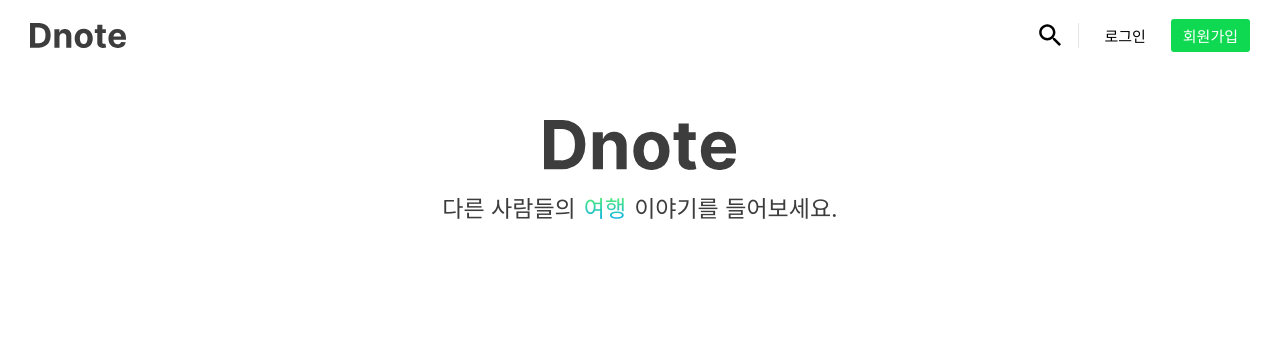
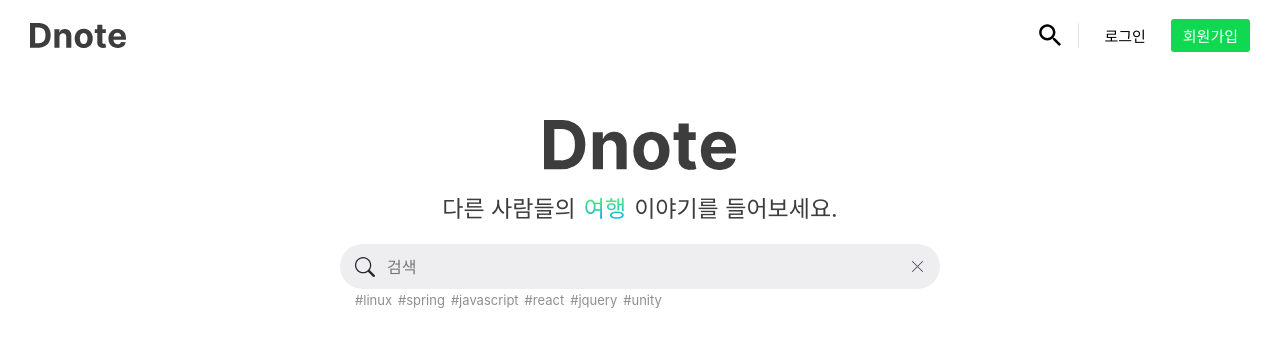
Before and after one commit to qazplm5602/Dnote, a React (Vite) app in the folder client/: page / in a window 1280 px wide. Shown: the top 346 px of the page. Built offline with nearby package versions, Linux system fonts and the light colour scheme; a web font is replaced by a local one.

Commit message:
home 검색부분 추가

```diff
--- a/client/src/components/Home/Home.tsx
+++ b/client/src/components/Home/Home.tsx
@@ -1,10 +1,14 @@
 import style from './home.module.css';
+import { useEffect, useMemo, useState } from 'react';
+
 import Logo from '../../assets/Dnote.svg'
-import { useEffect, useMemo, useState } from 'react';
+import SearchIcon from '../../assets/icons/ic-search.svg';
+import CloseIcon from '../../assets/icons/ic-close-solid.svg';
 
 export default function Home() {
     return <main>
         <Title />
+        <SearchSection />
     </main>;
 }
 
@@ -65,3 +69,32 @@ function Title() {
         <div>다른 사람들의 <div className={style.text} style={{ width: `${width}px`, opacity: show ? 1 : 0 }}>{titleList[idx]}</div> 이야기를 들어보세요.</div>
     </section>
 }
+
+function SearchSection() {
+    return <section className={style.search_main}>
+        <SearchBox />
+        <PopularTags />
+    </section>;
+}
+
+function SearchBox() {
+    return <div className={style.search_box}>
+        <img className={style.icon} src={SearchIcon} />
+        <input type="text" placeholder='검색' />
+
+        <button className={style.clear}>
+            <img src={CloseIcon} />
+        </button>
+    </div>;
+}
+
+function PopularTags() {
+    return <section className={style.popular_tags}>
+        <div>#linux</div>
+        <div>#spring</div>
+        <div>#javascript</div>
+        <div>#react</div>
+        <div>#jquery</div>
+        <div>#unity</div>
+    </section>;
+}
--- a/client/src/components/Home/home.module.css
+++ b/client/src/components/Home/home.module.css
@@ -21,6 +21,7 @@
     margin: 0 8px;
 
     font-weight: 600;
+    text-wrap: nowrap;
 
     background: linear-gradient(#67FF52 0%, #00A6FF 100%);
     background-clip: text;
@@ -29,3 +30,74 @@
 
     transition: opacity 300ms, width 300ms;
 }
+
+.search_main {
+    width: 600px;
+    height: auto;
+
+    margin: 0 auto;
+    margin-top: 20px;
+}
+
+.search_main > .search_box {
+    width: 100%;
+    height: 45px;
+    border-radius: 50px;
+
+    padding: 10px 15px;
+    gap: 0 10px;
+
+    display: flex;
+    align-items: center;
+
+    background-color: #EEEEF0;
+}
+
+.search_main > .search_box > .icon {
+    height: 20px;
+}
+
+.search_main > .search_box > .clear {
+    border: none;
+    background-color: transparent;
+    display: flex;
+
+    padding: 0;
+
+    width: 15px;
+    height: 15px;
+}
+
+.search_main > .search_box > .clear > img {
+    width: 100%;
+    height: 100%;
+}
+
+.search_main > .search_box > input {
+    font-size: 16px;
+
+    flex-grow: 1;
+    background-color: transparent;
+    border: none;
+
+    outline: none;
+}
+
+.search_main > .popular_tags {
+    display: flex;
+    margin-top: 3px;
+
+    gap: 0 6px;
+    padding: 0 15px;
+}
+
+.search_main > .popular_tags > div {
+    font-size: 13px;
+    color: #8F8F8F;
+
+    cursor: pointer;
+}
+
+.search_main > .popular_tags > div:hover {
+    text-decoration: underline;
+}
```
Also changed, not shown: client/src/assets/icons/ic-close-solid.svg (added), client/src/assets/icons/ic-search.svg (added).
